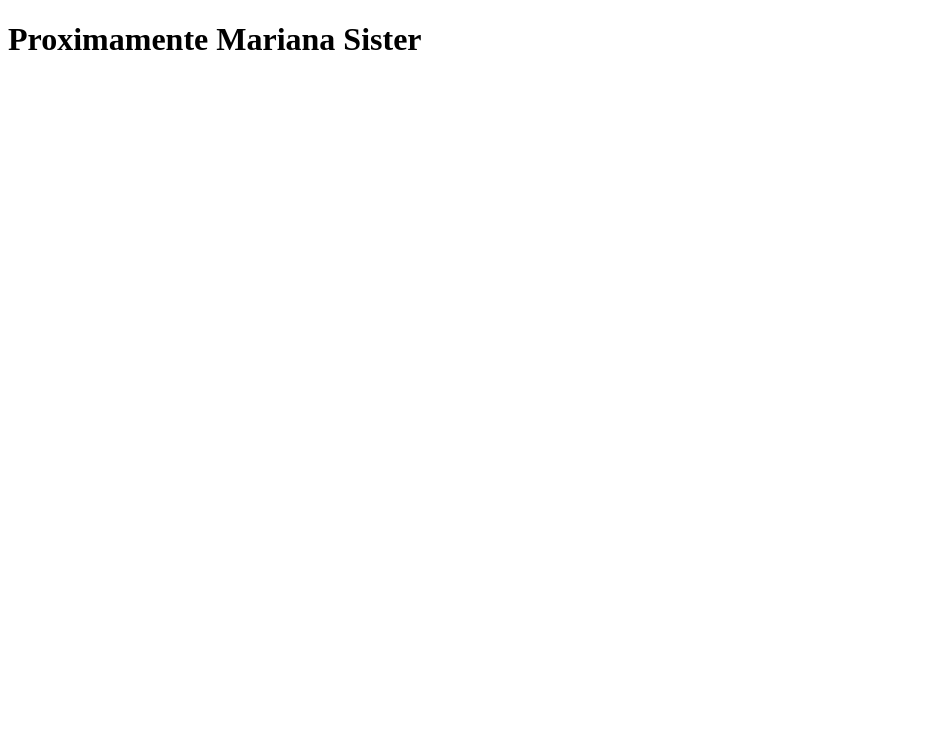
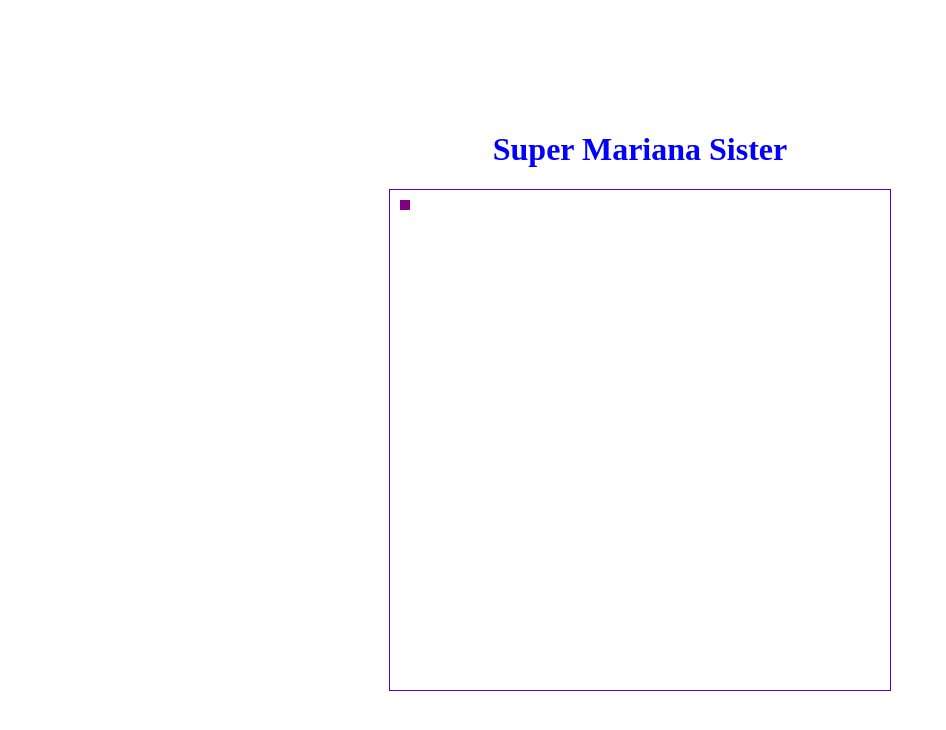
Before and after one commit to nadaronda/Mariana-sister, a website: page public/index.html in a window 1280 px wide. Shown: the whole page, without its empty margins (0-946 px from the left). Drawn offline with Linux system fonts and the light colour scheme.

Commit message:
canvas add, actor add, add informacción Readme

```diff
--- a/package.json
+++ b/package.json
@@ -5,7 +5,7 @@
   "main": "index.js",
   "scripts": {
     "test": "echo \"Error: no test specified\" && exit 1",
-    "start": "parcel public/index.html"
+    "dev": "parcel public/index.html"
   },
   "repository": {
     "type": "git",
--- a/public/index.html
+++ b/public/index.html
@@ -1,13 +1,21 @@
-
 <!DOCTYPE html>
 <html lang="es">
+
 <head>
   <meta charset="UTF-8" />
   <meta http-equiv="X-UA-Compatible" content="IE=edge" />
   <meta name="viewport" content="width=device-width, initial-scale=1.0" />
   <title>MARIANA SISTER</title>
+  <link rel="stylesheet" href="./style.css">
+  <script src="./script.js"></script>
 </head>
+
 <body>
-    <H1>Proximamente Mariana Sister </H1>
+  <H1>Super Mariana Sister </H1>
+  <canvas id="canvas" width="500" height="500"></canvas>
+
+
+
 </body>
+
 </html>
--- /dev/null
+++ b/public/script.js
@@ -0,0 +1,12 @@
+window.onload = () => {
+
+
+    var canvas = document.getElementById('canvas');
+    var ctx = canvas.getContext('2d');
+
+    ctx.fillStyle = 'purple';
+    ctx.fillRect(10, 10, 10, 10);
+    console.log(canvas);
+
+
+}
--- /dev/null
+++ b/public/style.css
@@ -0,0 +1,14 @@
+body{
+    width: 100vw;
+    height: 100vh;
+    margin: 0;
+    display: flex;
+    flex-direction: column;
+    align-items:center;
+    justify-content: center;
+}
+h1{color:blue;
+}
+canvas{
+    border: 1px solid rgb(68, 0, 255)
+}
```
Also changed, not shown: README.md, dist/index.html, 4 other files. Lines whose indentation alone changed are shown as unchanged.
